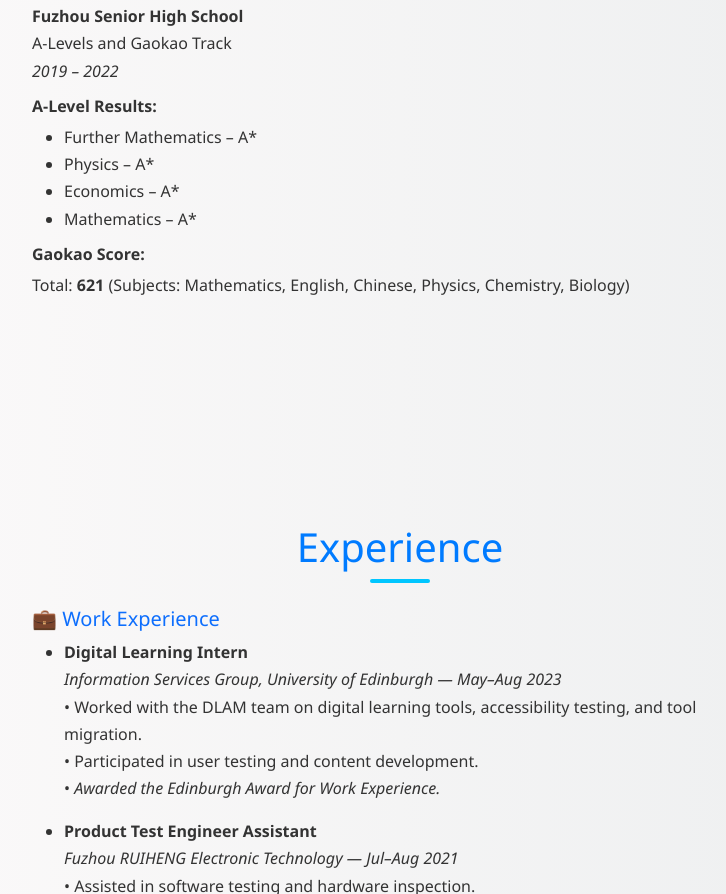
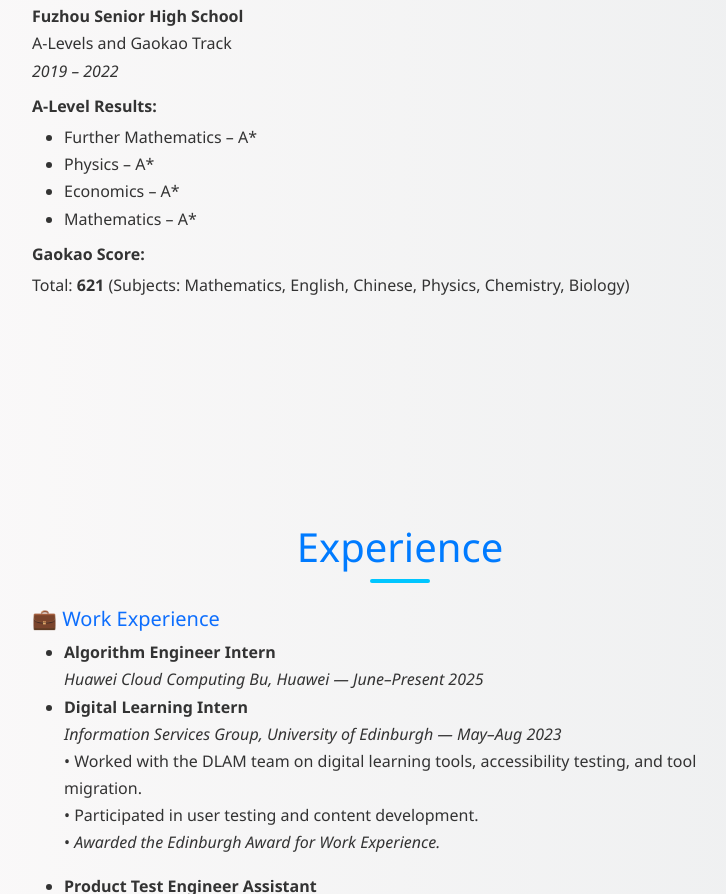
Before and after one commit to hiyunpeng/hiyunpeng.github.io, a plain HTML site: page about.html in a window 1280 px wide. Shown: the part 1542-2436 px from the top of the page, without its empty margins (240-966 px from the left). Drawn offline with nearby package versions, Linux system fonts and the light colour scheme.

Commit message:
Update about.html

```diff
--- a/about.html
+++ b/about.html
@@ -53,7 +53,7 @@
     <div class="row mt-4">
       <div class="col-md-8 mx-auto">
         <p>
-          I'm a third-year student with a passion for algorithm design, problem solving, and software engineering.
+          I'm a Fourth-year student with a passion for algorithm design, problem solving, and software engineering.
           I enjoy building efficient solutions and working on projects that combine logic and creativity.
         </p>
         <p>
@@ -113,6 +113,11 @@
 
         <h5 class="text-primary">💼 Work Experience</h5>
         <ul>
+          <li>
+            <strong>Algorithm Engineer Intern</strong><br />
+            <em>Huawei Cloud Computing Bu, Huawei — June–Present 2025</em><br />
+
+          </li>
           <li>
             <strong>Digital Learning Intern</strong><br />
             <em>Information Services Group, University of Edinburgh — May–Aug 2023</em><br />
```
